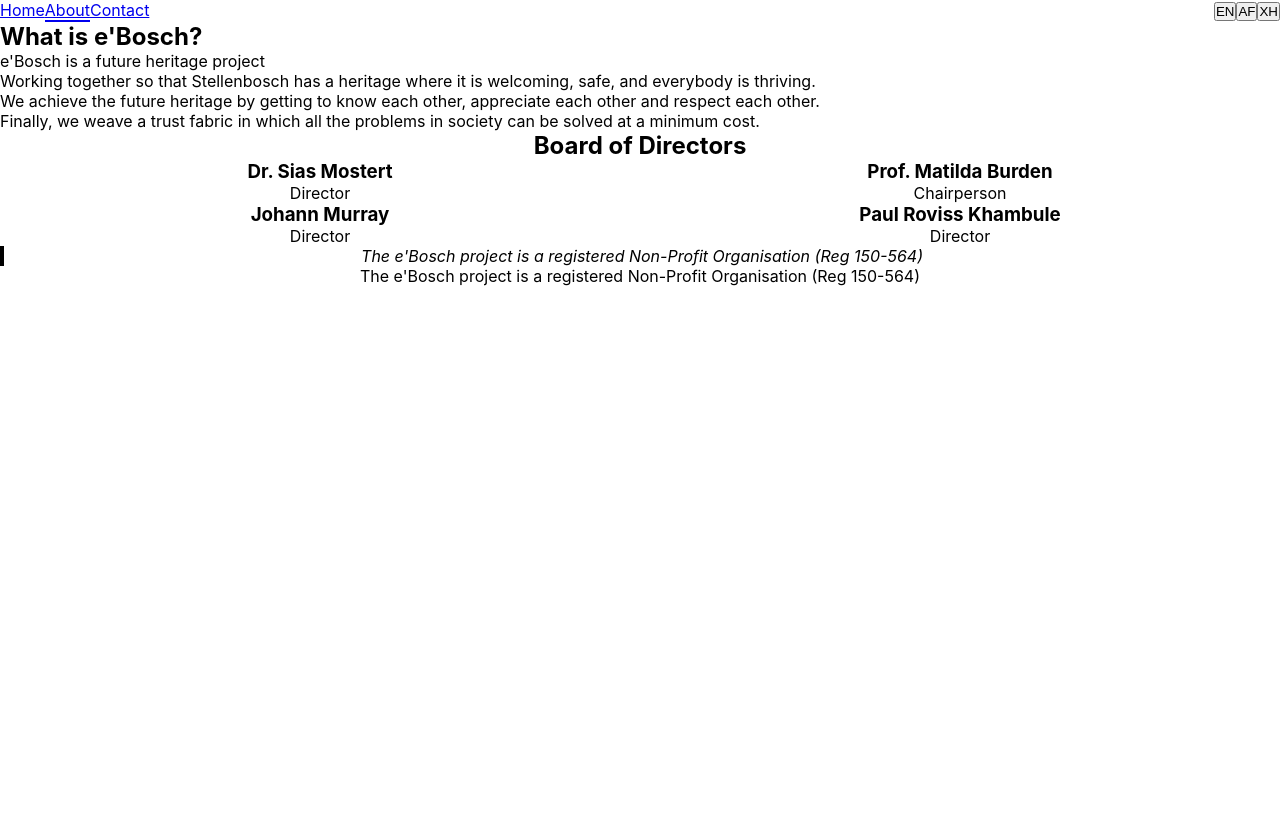
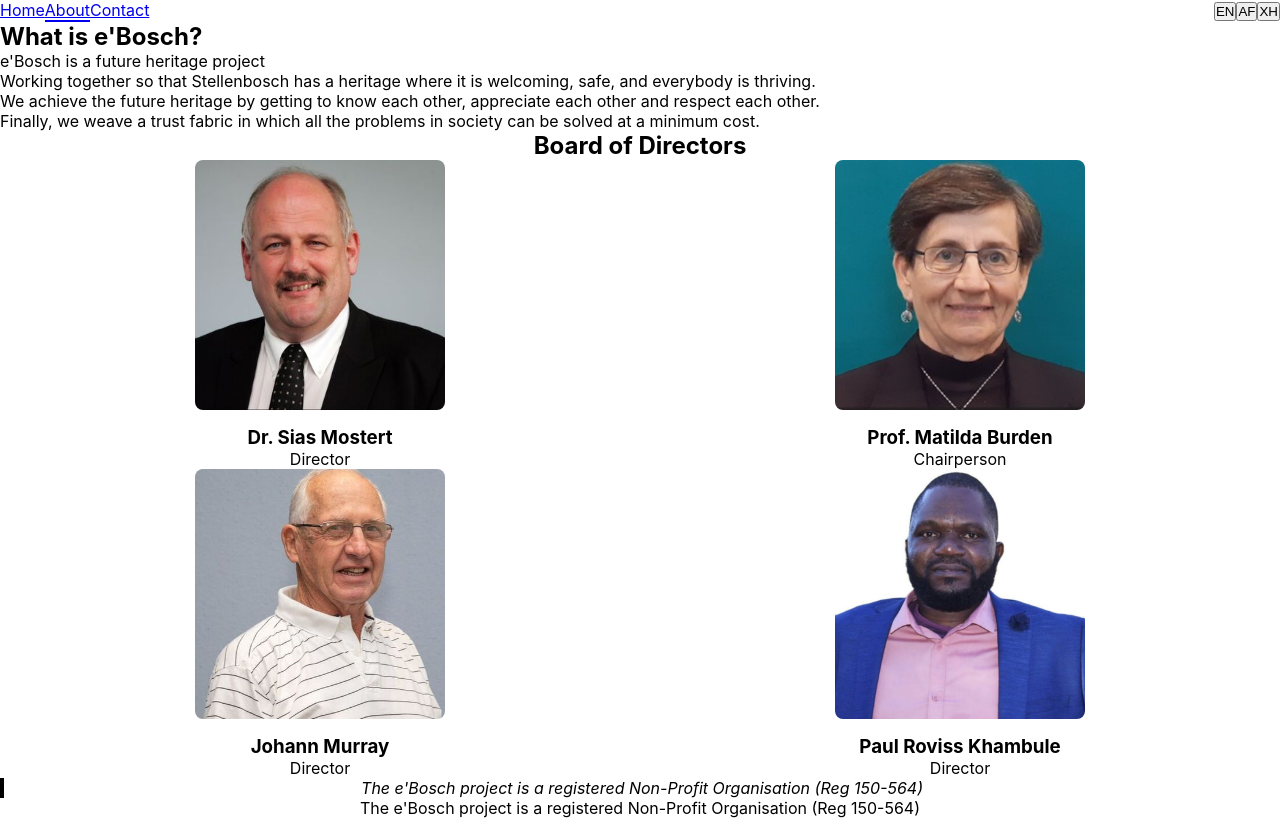
Before and after one commit to mihlalibayi/ebosch-website, a Next.js app: page /about in a window 1280 px wide. Built offline with nearby package versions, Linux system fonts and the light colour scheme.

Commit message:
se simple HTML images - director photos now visible

```diff
--- a/app/about/page.tsx
+++ b/app/about/page.tsx
@@ -1,7 +1,6 @@
 'use client';
 
 import { useState } from 'react';
-import Image from 'next/image';
 import Link from 'next/link';
 import translations from '@/app/translations.json';
 
@@ -122,16 +121,18 @@
           <div className="grid grid-cols-2 gap-8 mb-8">
             {directors.slice(0, 2).map((director) => (
               <div key={director.id} className="text-center bg-white rounded-lg shadow-md p-6">
-                <div className="w-64 h-64 mx-auto mb-4 rounded-lg overflow-hidden relative">
-                  <Image
+                <img
                   src={director.image}
                   alt={director.name}
-                    fill
-                    className="object-cover"
-                    unoptimized
-                    sizes="256px"
+                  style={{
+                    width: '250px',
+                    height: '250px',
+                    objectFit: 'cover',
+                    borderRadius: '8px',
+                    margin: '0 auto 16px auto',
+                    display: 'block'
+                  }}
                 />
-                </div>
                 <h3 className="text-xl font-bold text-gray-900 mb-2">
                   {director.name}
                 </h3>
@@ -145,16 +146,18 @@
           <div className="grid grid-cols-2 gap-8">
             {directors.slice(2, 4).map((director) => (
               <div key={director.id} className="text-center bg-white rounded-lg shadow-md p-6">
-                <div className="w-64 h-64 mx-auto mb-4 rounded-lg overflow-hidden relative">
-                  <Image
+                <img
                   src={director.image}
                   alt={director.name}
-                    fill
-                    className="object-cover"
-                    unoptimized
-                    sizes="256px"
+                  style={{
+                    width: '250px',
+                    height: '250px',
+                    objectFit: 'cover',
+                    borderRadius: '8px',
+                    margin: '0 auto 16px auto',
+                    display: 'block'
+                  }}
                 />
-                </div>
                 <h3 className="text-xl font-bold text-gray-900 mb-2">
                   {director.name}
                 </h3>
```
Lines whose indentation alone changed are shown as unchanged.
